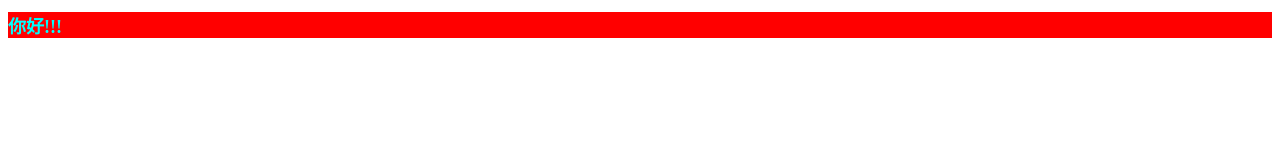
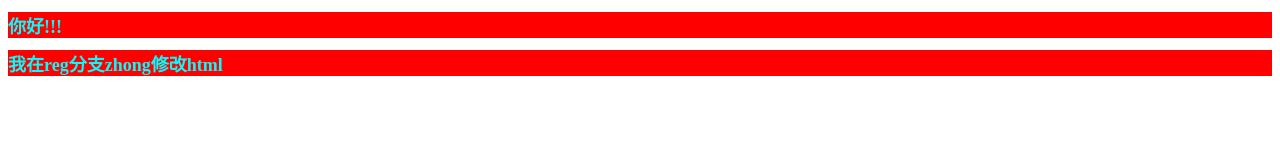
Before and after one commit to zk-wl/test2, a plain HTML site: page index.html in a window 1280 px wide. Drawn offline with Linux system fonts and the light colour scheme.

Commit message:
在reg分支下修改index.html

```diff
--- a/index.html
+++ b/index.html
@@ -9,6 +9,7 @@
 </head>
 <body>
 <h1>你好!!!</h1>
+<h1>我在reg分支zhong修改html</h1>
     <script src="./index.js"></script>
 </body>
 </html>
```
